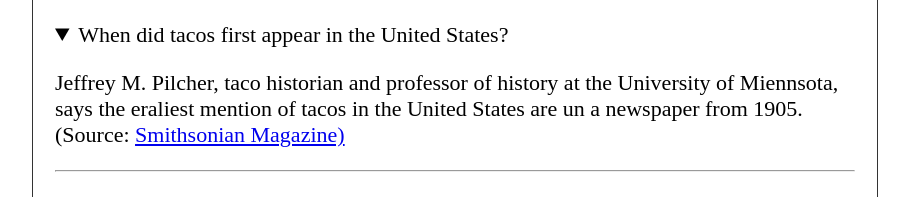
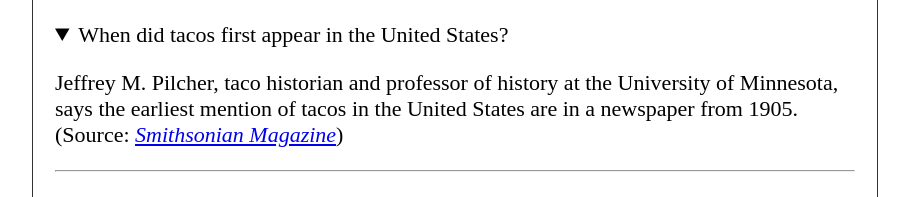
Before and after one commit to kfedsr/Loja-de-Tacos, a plain HTML site: page index.html in a window 1280 px wide. Both pictures are taken after a click on the heading "When did tacos first appear in the United States?". Shown: the part 784-981 px from the top of the page, without its empty margins (185-1094 px from the left). Drawn offline with Linux system fonts and the light colour scheme.

Commit message:
ajustando erros de escrita

```diff
--- a/index.html
+++ b/index.html
@@ -34,7 +34,7 @@
             <h3>Taco Trivia</h3>
             <details>
                 <summary>When did tacos first appear in the United States?</summary>
-                <p>Jeffrey M. Pilcher, taco historian and professor of history at the University of Miennsota, says the eraliest mention of tacos in the United States are un a newspaper from 1905. (Source: <a href="https://www.smithsonianmag.com/arts-culture/where-did-the-taco-come-from-81228162/">Smithsonian Magazine)</a></p>
+                <p>Jeffrey M. Pilcher, taco historian and professor of history at the University of Minnesota, says the earliest mention of tacos in the United States are in a newspaper from 1905. (Source: <cite> <a href="https://www.smithsonianmag.com/arts-culture/where-did-the-taco-come-from-81228162/" target="_blank">Smithsonian Magazine</a></cite>)</p>
             </details>
         </aside>
         </article>
```
